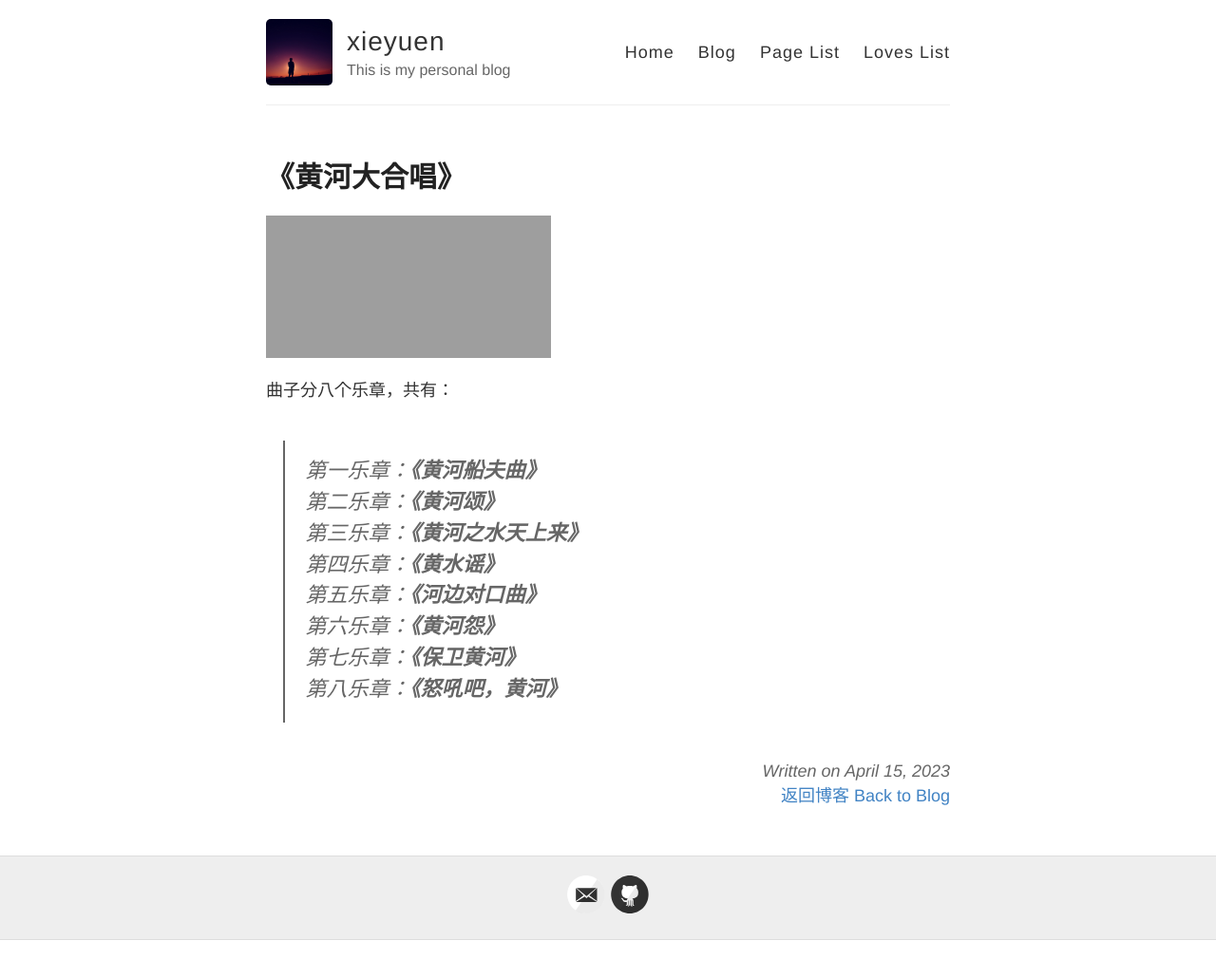
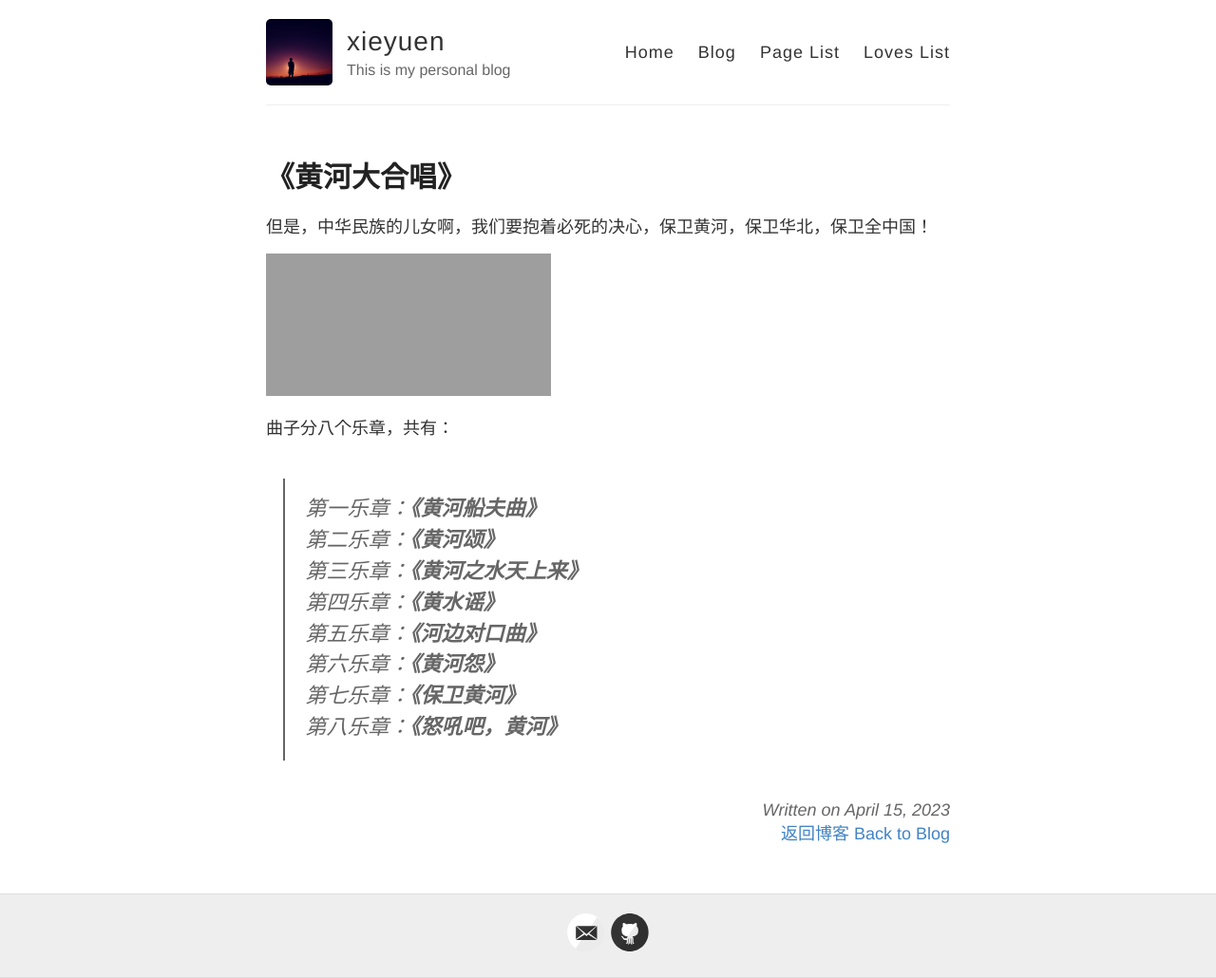
Before and after one commit to xieyuen/blog.github.io, a Jekyll site: the page built from _posts/2023-4-15-Yellow-River-Cantata.md, in a window 1280 px wide. Shown: the whole page at 95% size. Built offline with Jekyll 4.4.1, drawn with Linux system fonts in a browser that asks for light colours; before the commit the page ends 990 px from its top, so only the background shows below that; grey boxes are pictures that could not be loaded.

Commit message:
Update 2023-4-15-Yellow-River-Cantata.md

```diff
--- a/_posts/2023-4-15-Yellow-River-Cantata.md
+++ b/_posts/2023-4-15-Yellow-River-Cantata.md
@@ -3,6 +3,8 @@ layout: post
 title: 《黄河大合唱》
 permalink: /love/music/yellow-river-cantata
 ---
+
+但是，中华民族的儿女啊，我们要抱着必死的决心，保卫黄河，保卫华北，保卫全中国！
 
 <iframe src="//player.bilibili.com/player.html?aid=293154672&bvid=BV14f4y1E7Dk&cid=413639930&page=1" scrolling="no" border="0" frameborder="no" framespacing="0" allowfullscreen="true"> </iframe>
 
@@ -15,4 +17,4 @@ permalink: /love/music/yellow-river-cantata
 >第五乐章：**`《河边对口曲》`**<br>
 >第六乐章：**`《黄河怨》`**<br>
 >第七乐章：**`《保卫黄河》`**<br>
->第八乐章：**`《怒吼吧，黄河》`**<br>
+>第八乐章：**`《怒吼吧，黄河》`**
```
